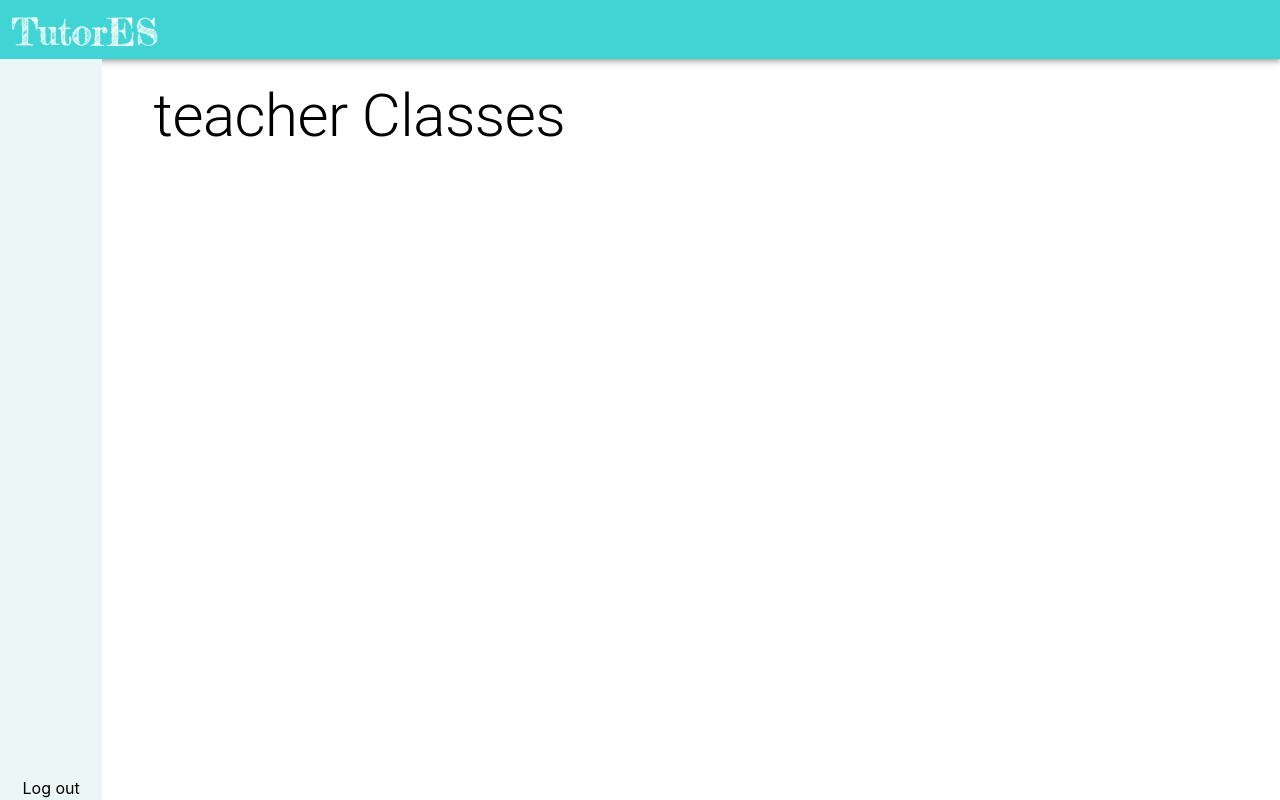
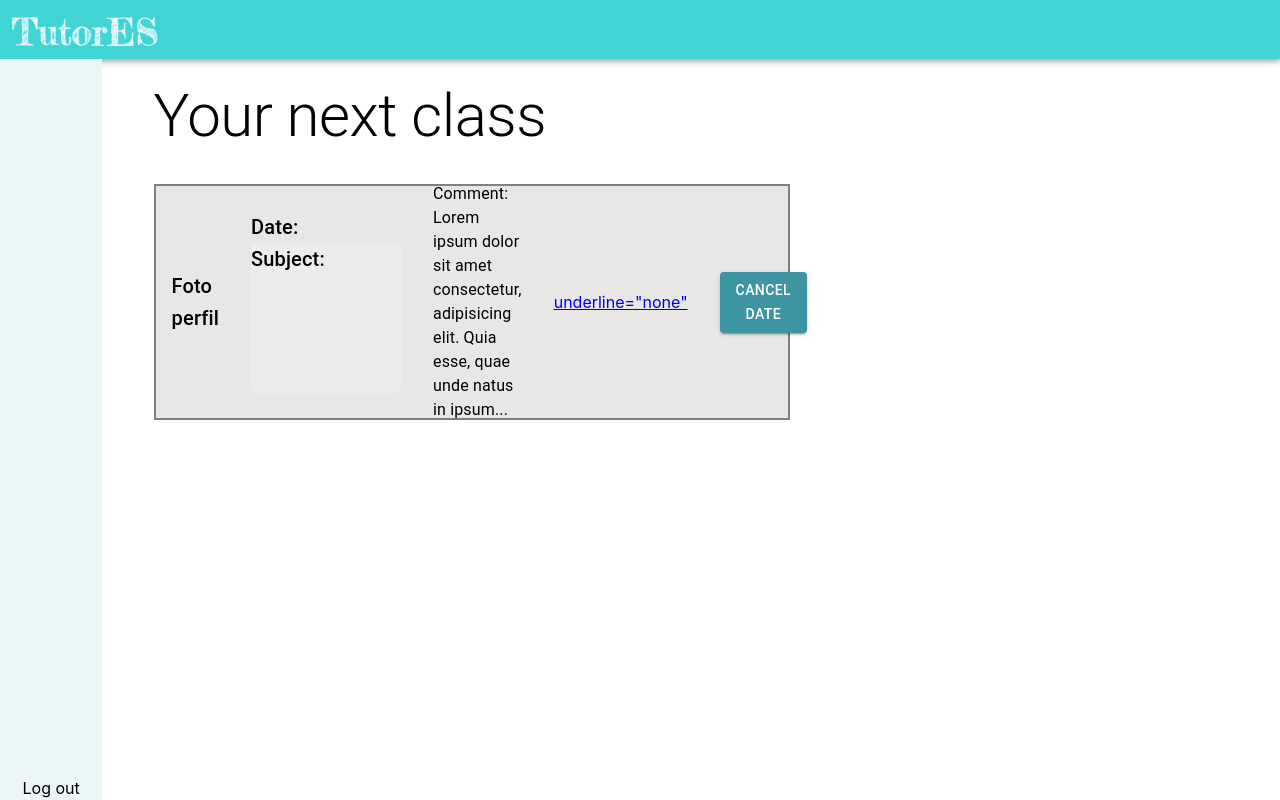
Before and after one commit to AlexandraMH93/TutorES, a React (Vite) app: page /teacher/classes in a window 1280 px wide. Built offline with nearby package versions, Linux system fonts and the light colour scheme; the HTML template or start-up script is replaced by a standard one.

Commit message:
fisrt commit

```diff
--- a/src/pages/TeacherClasses/TeacherClasses.css
+++ b/src/pages/TeacherClasses/TeacherClasses.css
@@ -0,0 +1,3 @@
+#firstbox {
+    background-color: rgb(233, 230, 230);
+}
--- a/src/pages/TeacherClasses/TeacherClasses.jsx
+++ b/src/pages/TeacherClasses/TeacherClasses.jsx
@@ -1,10 +1,49 @@
-import { Typography } from '@mui/material'
+import { Box, Button, Typography  } from '@mui/material'
 import './TeacherClasses.css'
+import { Link } from 'react-router-dom'
 
 const TeacherClasses = () => {
   return (
     <div id="mainContainer">
-      <Typography variant="h2">teacher Classes</Typography>
+      <Typography variant="h2">Your next class</Typography>
+
+        <Box id='firstbox'
+            height={200}
+            width={600}
+            my={4}
+            display="flex"
+            alignItems="center"
+            gap={4}
+            p={2}
+            sx={{ border: '2px solid grey' }}
+            >
+
+                    <div className='boximg'>
+                        <Typography variant="h6"> Foto perfil </Typography>
+                    </div>
+
+                <div className='boxDateSubjet' >
+                    <div className='date'>
+                        <Typography variant="h6"> Date: </Typography>
+                    </div>
+                    <div className='subject'>
+                        <Typography variant="h6"> Subject: </Typography>
+                    </div>
+                </div>
+            <div>
+                <Typography type='body'>
+                    Comment: Lorem ipsum dolor sit amet consectetur, adipisicing elit. Quia esse, quae unde natus in ipsum...
+                </Typography>
+            </div>
+            <div>
+                <Link href="#" underline="none">
+                {'underline="none"'}
+            </Link>
+            </div>
+            <div>
+                <Button variant="contained">Cancel Date </Button>
+            </div>
+        </Box>
 
     </div>
   )
```
